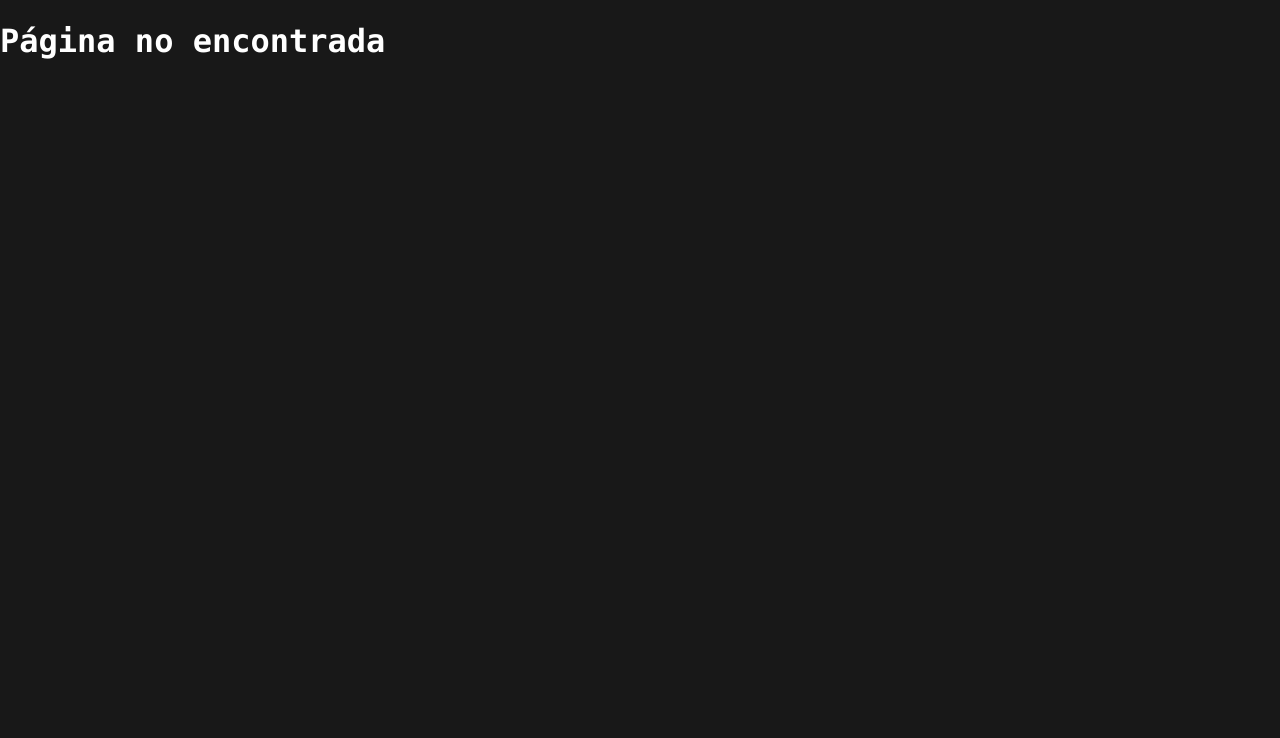
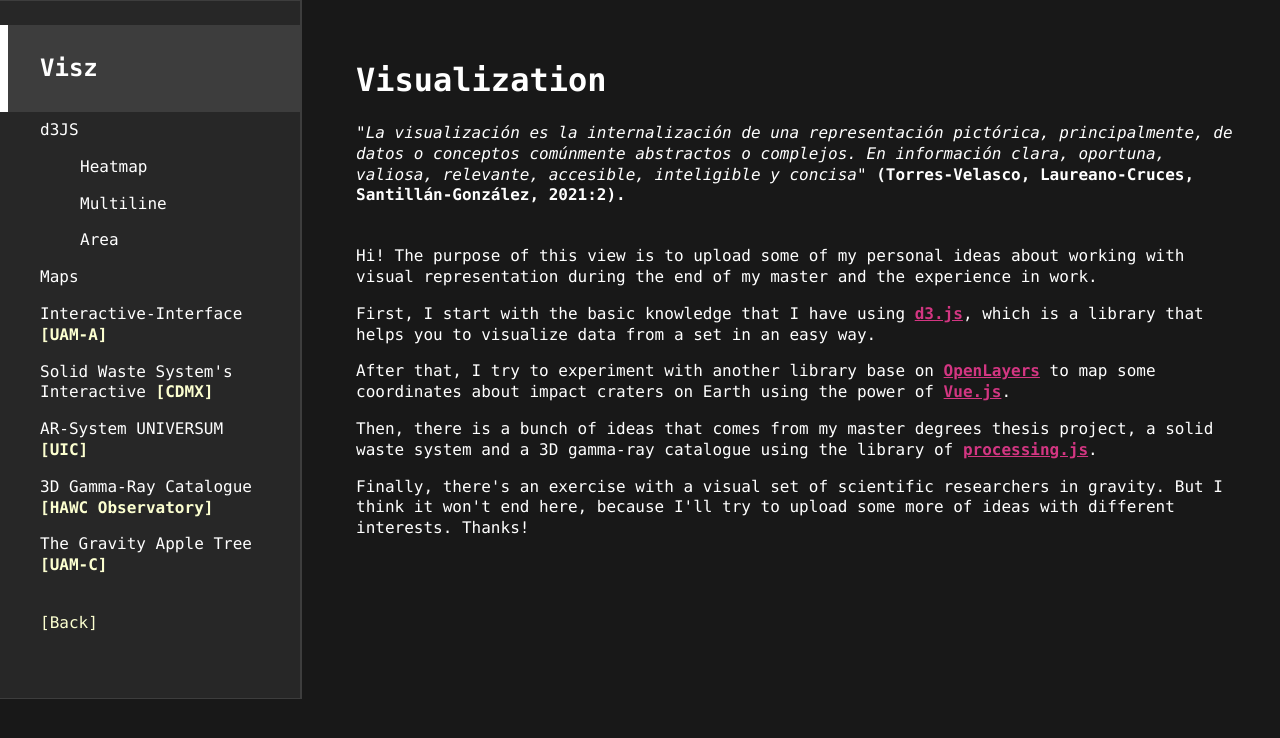
Before and after one commit to ciretorres/ciretorres.github.io, a Vue app: page /development/visualization/intro in a window 1280 px wide. Shown: the top 738 px of the page. Built offline with nearby package versions, Linux system fonts and the light colour scheme; what dai-maps would draw is missing.

Commit message:
bringing the others vis into the views

```diff
--- a/src/components/visualizations/area/Area.vue
+++ b/src/components/visualizations/area/Area.vue
@@ -136,7 +136,7 @@ export default {
       this.svg
         .attr('width', this.width + this.margin.left + this.margin.right)
         .attr('height', this.height + this.margin.top + this.margin.bottom)
-        .style("background-color", "#efefef")
+        // .style("background-color", "#efefef") // Comentar fondo
 
       this.grupo_contenedor
         .attr('transform',
@@ -150,12 +150,12 @@ export default {
         .attr('transform', `translate(${this.width * .5}, ${this.height + 25})`)
         .style('text-anchor', 'middle')
         .style('font-size', '10px')
-        .style('dominant-baseline', 'hanging').style("color", "#000");
+        .style('dominant-baseline', 'hanging').style("color", "#efefef");
       this.texto_y
         .attr('transform',`translate(${-this.margin.left}, ${this.height * .5}) rotate(-90)`)
         .style('text-anchor', 'middle')
         .style('font-size', '10px')
-        .style('dominant-baseline', 'hanging').style("color", "#000");
+        .style('dominant-baseline', 'hanging').style("color", "#efefef");
     },
     multiFormat(date) {
       /**
@@ -218,7 +218,7 @@ export default {
       // Call X axis
       this.xAxisG = this.eje_x.append('g')
         .attr('transform', `translate(0, ${this.height})`)
-        .call(this.xAxis).style("color", "#000");
+        .call(this.xAxis).style("color", "#efefef");
       // Remove domain line
       this.xAxisG.selectAll('.domain').remove();
       // Font text
@@ -228,7 +228,7 @@ export default {
           .style('text-transform', 'uppercase');
       // Color lines
       this.xAxisG.selectAll('.tick line')
-          .style('stroke', '#000');
+          .style('stroke', '#efefef');
 
       // Add Y axis
       this.yAxis = d3.axisLeft(this.yScale)
@@ -242,10 +242,10 @@ export default {
       this.yAxisG
         .selectAll('.tick text')
             // .style('font-family', 'Montserrat')
-            .style('font-size', '10px').style("color", "#000");
+            .style('font-size', '10px').style("color", "#efefef");
       // Color lines
       this.yAxisG.selectAll('.tick line')
-          .style('stroke', '#000');
+          .style('stroke', '#efefef');
 
       // Area generator
       this.areaGenerator = d3.area()
@@ -273,6 +273,7 @@ export default {
           .attr('class', (d) => `${d.date} paths-area`)
           // .attr('class', (d) => `paths-area-${d.date.getDate()+'-'+(+d.date.getMonth()+1)+'-'+d.date.getFullYear()}`)
           .style('fill', this.color_area)
+          .style('opacity', 0.5)
         .on('mouseover', (evento, datum) => {
           // console.log("mousemove", evento, datum);
           console.log("bug",);
--- a/src/components/visualizations/gravity-apple-tree/GravityAppleTree.vue
+++ b/src/components/visualizations/gravity-apple-tree/GravityAppleTree.vue
@@ -1,22 +1,21 @@
+<script setup>
+const public_path = process.env.BASE_URL
+</script>
+
 <template>
-  <div>
-    <img class="gravity-apple-tree" :src="`${public_path}imgs/2018-11-07-gravity-apple-tree.jpg`" alt="gravityAppleTree">
+  <div class="gravity-apple-tree">
+    <div class="container sin-fondo">
+      <h1>Gravity Apple Tree</h1>
+    <a
+      href="/imgs/2018-11-07-gravity-apple-tree.webp"
+      target="_blank"
+      rel="noopener noreferrer">
+      <img
+        style="width: 100%;"
+        :src="`${public_path}imgs/2018-11-07-gravity-apple-tree.webp`"
+        loading="lazy"
+        alt="Gravity Apple Tree">
+    </a>
+    </div>
   </div>
 </template>
-
-<script>
-export default {
-  name: 'GravityAppleTree',
-  data() {
-    return {
-      public_path: process.env.BASE_URL
-    }
-  }
-}
-</script>
-
-<style>
-.gravity-apple-tree {
-  max-width: 100%;
-}
-</style>
--- a/src/components/visualizations/multilinea/Multilinea.vue
+++ b/src/components/visualizations/multilinea/Multilinea.vue
@@ -5,7 +5,7 @@
     :class="{ 'es-un-estado': esUnEstado }"
   >
     <div class="lineas-header">
-      <h3 class="titulo-visualizacion" v-if="titulo">{{ titulo }}</h3>
+      <h1 class="" v-if="titulo">{{ titulo }}</h1>
       <!-- <p class="fecha-actualizacion" v-if="fecha_actualizacion">
         Última actualización: {{ fecha_actualizacion }}
       </p> -->
@@ -312,7 +312,7 @@ export default {
     var svg = d3.select(`div#${ this.lineas_complejas_id } svg.svg-lineas-complejas`)
           .attr("width", width + margin.left + margin.right)
           .attr("height", height + margin.top + margin.bottom)
-          .style("background-color", "#efefef")
+          // .style("background-color", "#efefef") // Fondo comentar
       .append("g")
           .attr("transform",
               "translate(" + margin.left + "," + margin.top + ")");
@@ -323,7 +323,7 @@ export default {
     // y.domain([0, 4000]); // Cambiar máximo
     y.domain([0, 160]); // Cambiar máximo menos 10
     svg.append("g")
-      .call( d3.axisLeft(y).ticks(5).tickSize(0) ).style("color", "#000");
+      .call( d3.axisLeft(y).ticks(5).tickSize(0) ).style("color", "#efefef");
     // Draw Y lines
     svg.append("g")
         .attr("class", "grid")
@@ -331,7 +331,7 @@ export default {
             .tickSize(-width, 0, 0)
             .tickFormat("")
             .ticks(4)
-        ).style("opacity", "0.3").style("color", "#000");
+        ).style("opacity", "0.3").style("color", "#efefef");
 
     // Add X axis --> it is a date format
     var x = d3.scaleTime()
@@ -350,7 +350,7 @@ export default {
       // .attr("transform",
       //         function() { return "rotate(0)"; })
       .attr("transform",
-              "translate(0," + 5 + ")").style("color", "#000");
+              "translate(0," + 5 + ")").style("color", "#efefef");
     // Draw X lines
     svg.append("g")
       .attr("class", "grid")
@@ -360,7 +360,7 @@ export default {
           .tickSize(-height, 0, 0)
           .tickFormat("")
           .ticks(6)
-      ).style("opacity", "0.3").style("color", "#000");
+      ).style("opacity", "0.3").style("color", "#efefef");
 
     /**
      * Dibujando líneas
--- a/src/router/index.js
+++ b/src/router/index.js
@@ -10,33 +10,55 @@ const routes = [
     name: 'Inicio',
     component: HomeView
   },
-  // visualization
+  // {
+  //   path: '/pruebas',
+  //   name: 'Pruebas',
+  //   component: () => import('@/views/pruebas/Pruebas.vue'),
+  // },
+
+  /**
+   * visualization
+   */
   {
     path: '/development/visualization',
     name: 'Visualization',
-    // route level code-splitting
-    // this generates a separate chunk (About.[hash].js) for this route
-    // which is lazy-loaded when the route is visited.
     component: () => import('@/views/development/VisualizationPage.vue'),
     children: [
+      {
+        path: '/development/visualization/intro',
+        name: 'Introduction Visualization',
+        component: () => import('@/views/development/IntroductionPage.vue')
+      },
       {
         path: '/development/visualization/d3js',
         name: 'D3.js',
         component: () => import('@/views/development/D3JS.vue')
       },
       {
+        path: '/development/visualization/multiline',
+        name: 'Multilinea',
+        component: () => import('@/views/development/MultilineView.vue')
+      },
+      {
+        path: '/development/visualization/area',
+        name: 'Área',
+        component: () => import('@/views/development/AreaView.vue')
+      },
+      {
         path: '/development/visualization/maps',
         name: 'Mapas',
         component: () => import('@/views/development/MapsPage.vue')
-      }
-      // {
-      //   path: '/design/visualization/gravity-apple-tree',
-      //   name: 'Maps',
-      //   component: () => import('@/components/visualizations/gravity-apple-tree/GravityAppleTree.vue'),
-      // },
+      },
+      {
+        path: '/development/visualization/gravity-apple-tree',
+        name: 'Gravity Apple Tree',
+        component: () => import('@/components/visualizations/gravity-apple-tree/GravityAppleTree.vue'),
+      },
     ]
   },
-  // development
+  /**
+   * development
+   */
   {
     path: '/development',
     name: 'Desarrollo',
@@ -92,11 +114,6 @@ const routes = [
     name: 'Página no encontrada',
     component: () => import('@/views/ErrorViewNotFound.vue')
   }
-  // {
-  //   path: '/pruebas',
-  //   name: 'Pruebas',
-  //   component: () => import('@/views/pruebas/Pruebas.vue'),
-  // },
 ];
 
 const router = new VueRouter({
--- a/src/scss/_variables.scss
+++ b/src/scss/_variables.scss
@@ -1,6 +1,6 @@
 $font-stack: Monaco, Roboto, Avenir, Helvetica, Arial, sans-serif;
 // $primary-color: #333;
-// $background-color: #0d2f5c;
+// $background-color: #0d2f5c; // Color azul, no borrar, está chido
 $background-color: #fff;
 
 // $background-color: #fff;
--- /dev/null
+++ b/src/views/development/AreaView.vue
@@ -0,0 +1,35 @@
+<script setup>
+import * as d3 from "d3"
+
+import dataJSON from '@/assets/data/area/data.json'
+
+import Area from '@/components/visualizations/area/Area.vue'
+
+import { computed } from 'vue'
+
+const datosArea = computed(() => {
+    dataJSON.forEach(d => {
+        // Parse data
+        d.date = d3.timeParse("%Y-%m-%d")(d.date);
+        d.value = +d.value;
+      })
+    return dataJSON
+})
+</script>
+
+<template>
+    <div class="area-view">
+        <div class="container sin-fondo">
+            <Area
+                :area_id="'area'"
+                :datos="datosArea"
+                :titulo_proyecto="'Título/enlace del proyecto'"
+                fecha_actualizacion="dd/mm/aaaa"
+                titulo_eje_x="Título eje x"
+                titulo_eje_y="Título eje y"
+                titulo_leyenda="Título de leyenda"
+                color_area="#fff"
+            />
+        </div>
+    </div>
+</template>
--- /dev/null
+++ b/src/views/development/IntroductionPage.vue
@@ -0,0 +1,41 @@
+<template>
+    <div class="intro">
+        <div class="container sin-fondo">
+            <h1>Visualization</h1>
+            <cite>
+                "La visualización es la internalización de una representación pictórica,
+                principalmente, de datos o conceptos comúnmente abstractos o complejos. En
+                información clara, oportuna, valiosa, relevante, accesible, inteligible y concisa"
+            </cite>
+            <a
+                class="color-white"
+                href="https://kali.azc.uam.mx/clc/02_publicaciones/tesis_dirigidas/Tesis_Final_ETV.pdf"
+                target="_blank"
+                rel="noopener noreferrer"
+                ><b>(Torres-Velasco, Laureano-Cruces, Santillán-González, 2021:2).</b>
+            </a>
+            <div class="mt-5">
+                <p>
+                    Hi! The purpose of this view is to upload some of my personal ideas about working with
+                    visual representation during the end of my master and the experience in work.
+                </p>
+                <p>
+                    First, I start with the basic knowledge that I have using <a class="color-red" href="https://d3js.org/" target="_blank" rel="noopener noreferrer">d3.js</a>, which is a library that
+                    helps you to visualize data from a set in an easy way.
+                </p>
+                <p>
+                    After that, I try to experiment with another library base on <a class="color-red" href="https://openlayers.org/" target="_blank" rel="noopener noreferrer">OpenLayers</a> to map some coordinates
+                    about impact craters on Earth using the power of <a class="color-red" href="https://vuejs.org/" target="_blank" rel="noopener noreferrer">Vue.js</a>.
+                </p>
+                <p>
+                    Then, there is a bunch of ideas that comes from my master degrees thesis project, a solid waste
+                    system and a 3D gamma-ray catalogue using the library of <a class="color-red" href="https://processing.org/" target="_blank" rel="noopener noreferrer">processing.js</a>.
+                </p>
+                <p>
+                    Finally, there's an exercise with a visual set of scientific researchers in gravity. But I think
+                    it won't end here, because I'll try to upload some more of ideas with different interests. Thanks!
+                </p>
+            </div>
+        </div>
+    </div>
+</template>
--- a/src/views/development/MapsPage.vue
+++ b/src/views/development/MapsPage.vue
@@ -7,6 +7,7 @@ const centroides = centroidesJSON
 <template>
   <div class="maps">
     <div class="container sin-fondo w-inherit">
+      <h1>Maps</h1>
       <dai-tarjeta-contenedor-mapa class="contenedor-mapa"
       :permitir-colapso="false"
       :llenar-espacio-disponible-con-mapa="true"
--- /dev/null
+++ b/src/views/development/MultilineView.vue
@@ -0,0 +1,52 @@
+<script setup>
+import consorcioEvolucionVariantes from '@/assets/datasets/consorcio_evolucion_variantes.json'
+
+import Multilinea from '@/components/visualizations/multilinea/Multilinea.vue'
+
+const diccionarioNacional = consorcioEvolucionVariantes;
+
+const dictValuesRango = {
+  Rango_0: '0',
+  Rango_1: '0 a 19',
+  Rango_2: '20 a 39',
+  Rango_3: '40 a 59',
+  Rango_4: '60 a 79',
+  Rango_5: '80 o más'
+}
+
+const dictColorsRango = {
+  Rango_0: '#efefef',
+  Rango_1: '#d9d9d9',
+  Rango_2: '#cccccc',
+  Rango_3: '#b7b7b7',
+  Rango_4: '#999999',
+  Rango_5: '#666666'
+}
+
+const variables = Object.entries(dictValuesRango).map((rango) => {
+  return {
+    color: dictColorsRango[rango[0]],
+    nombre: rango[1],
+    id: rango[0]
+  }
+})
+
+const datosGrafica = diccionarioNacional
+const variablesGrafica = variables
+</script>
+
+<template>
+    <div class="multiline-view">
+        <div class="container sin-fondo">
+            <Multilinea
+                titulo="Evolución de variables"
+                fecha_actualizacion="dd/mm/aa"
+                :datos="datosGrafica"
+                :nombre_variables="{ nombre: 'nombre' }"
+                :variables="variablesGrafica"
+                :alto_vis="400"
+                titulo_leyenda="leyenda"
+            />
+        </div>
+    </div>
+</template>
--- a/src/views/development/VisualizationPage.vue
+++ b/src/views/development/VisualizationPage.vue
@@ -26,13 +26,33 @@ const menu_abierto = ref(false)
           </div>
           <div id="snna7yrj3uh" class="menu-colapsable" :class="{ abierto: menu_abierto }">
             <div class="menu-max-height">
-              <h2>Visz</h2>
               <ul>
+                <li>
+                  <router-link class="nav-boton" to="/development/visualization/intro"
+                    ><h2>Visz</h2></router-link
+                  >
+                </li>
                 <li>
                   <router-link class="nav-boton" to="/development/visualization/d3js"
                     >d3JS</router-link
                   >
-                  <!-- <router-link class="nav-boton router-link-exact-active router-link-active" to="/development/visualization/d3js">d3JS</router-link> -->
+                  <ul>
+                    <li>
+                      <router-link class="nav-boton ml-5" to="/development/visualization/d3js"
+                        >Heatmap</router-link
+                      >
+                    </li>
+                    <li>
+                      <router-link class="nav-boton ml-5" to="/development/visualization/multiline"
+                        >Multiline</router-link
+                      >
+                    </li>
+                    <li>
+                      <router-link class="nav-boton ml-5" to="/development/visualization/area"
+                        >Area</router-link
+                      >
+                    </li>
+                  </ul>
                 </li>
                 <li>
                   <router-link class="nav-boton" to="/development/visualization/maps"
@@ -73,6 +93,13 @@ const menu_abierto = ref(false)
                     target="_blank"
                     rel="noopener noreferrer"
                     >3D Gamma-Ray Catalogue <span class="color-yellow">[HAWC Observatory]</span></a
+                  >
+                </li>
+                <li>
+                  <router-link
+                    class="nav-boton"
+                    to="/development/visualization/gravity-apple-tree"
+                    >The Gravity Apple Tree <span class="color-yellow">[UAM-C]</span></router-link
                   >
                 </li>
                 <br />
```
Also changed, not shown: public/imgs/2018-11-07-gravity-apple-tree.webp (added).
